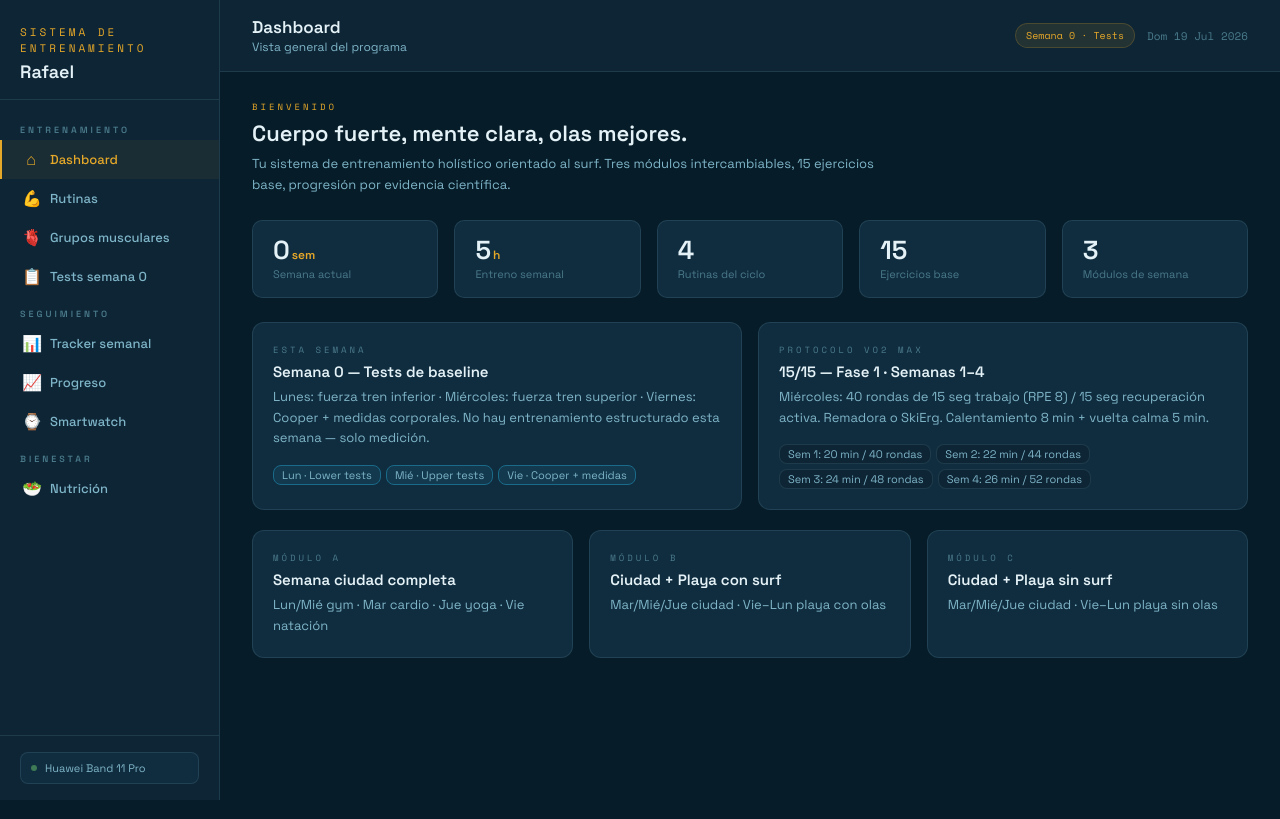
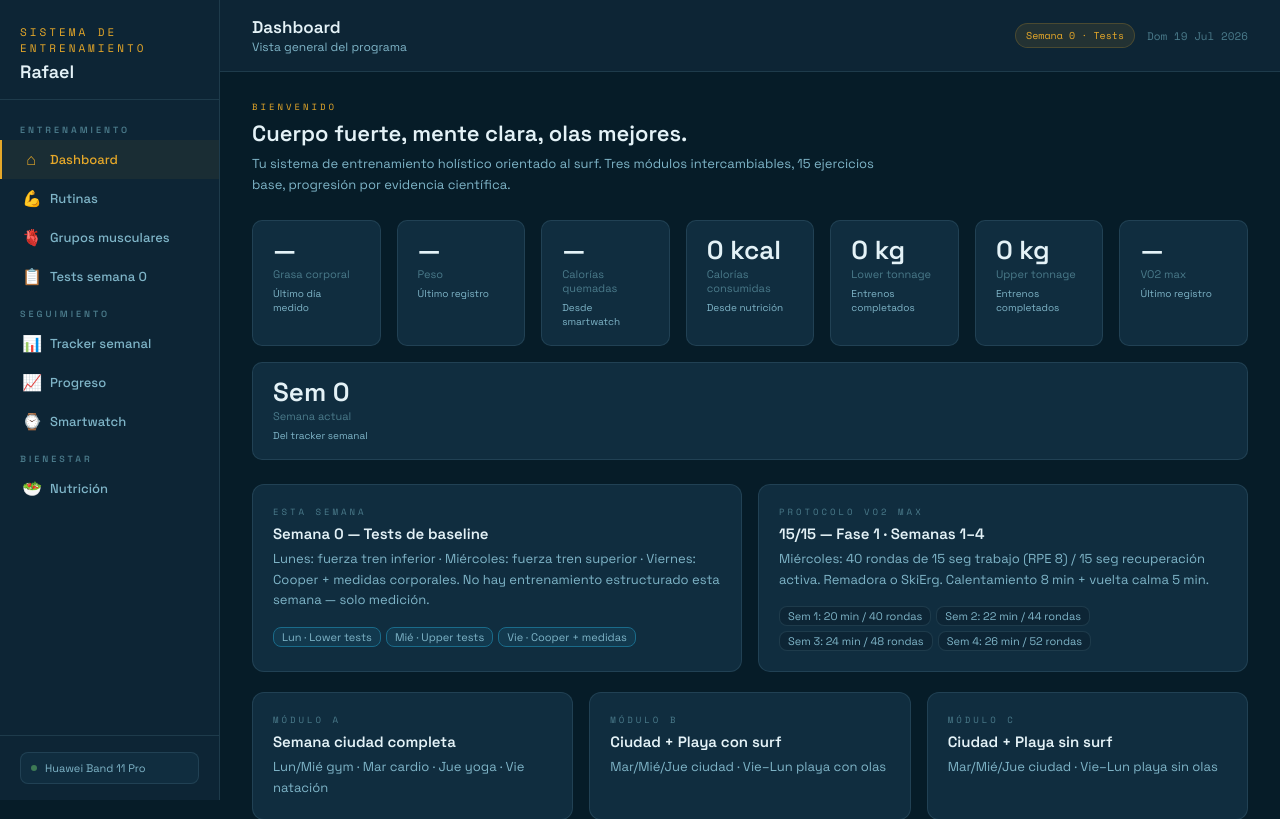
Before and after one commit to RafaelRiesco/training-app, a Flask app: page / in a window 1280 px wide. Shown: the top 819 px of the page. Run offline with Flask 3, Linux system fonts and the light colour scheme.

Commit message:
mejoras en el dashboard principal

```diff
--- a/static/css/dashboard.css
+++ b/static/css/dashboard.css
@@ -154,6 +154,9 @@
 .stat-val { font-size:26px; font-weight:600; color: var(--foam); line-height:1; }
 .stat-unit { font-size:12px; color: var(--sun); margin-left:2px; }
 .stat-label { font-size:11px; color: var(--text3); margin-top:4px; }
+.stat-sublabel {
+  font-size:10px; color: var(--text2); margin-top:6px; line-height:1.4;
+}
 
 /* ─── RUTINAS TABS ─── */
 .rutina-tabs { display:flex; gap:6px; margin-bottom:20px; flex-wrap:wrap; }
--- a/static/js/data/body-fields.js
+++ b/static/js/data/body-fields.js
@@ -6,5 +6,6 @@
   { key:'b-abdomen', label:'Abdomen', unit:'cm' },
   { key:'b-cadera', label:'Cadera', unit:'cm' },
   { key:'b-muslo', label:'Muslo', unit:'cm' },
-  { key:'b-peso', label:'Peso corporal', unit:'kg' }
+  { key:'b-peso', label:'Peso corporal', unit:'kg' },
+  { key:'b-grasa', label:'Grasa corporal', unit:'%' }
 ];
--- a/static/js/data/watch-metrics.js
+++ b/static/js/data/watch-metrics.js
@@ -4,5 +4,6 @@
   { key:'rhr', icon:'❤️', label:'FC en reposo', unit:'bpm', good:'<60', advice: v => v<60?{cls:'good',txt:'FC en reposo óptima'}:v<70?{cls:'warn',txt:'FC en reposo normal — monitorear tendencia'}:{cls:'bad',txt:'FC elevada — puede indicar fatiga o estrés acumulado'} },
   { key:'vo2', icon:'🫁', label:'VO2 max estimado', unit:'ml/kg/min', good:'>40', advice: v => v>48?{cls:'good',txt:'Nivel bueno — en rango de surfista competitivo'}:v>40?{cls:'warn',txt:'Nivel promedio — el 15/15 lo mejorará en 6–8 semanas'}:{cls:'bad',txt:'Por desarrollar — prioridad del programa de VO2 max'} },
   { key:'steps', icon:'👟', label:'Pasos ayer', unit:'pasos', good:'>8000', advice: v => v>10000?{cls:'good',txt:'Actividad diaria excelente'}:v>7000?{cls:'warn',txt:'Actividad diaria aceptable'}:{cls:'bad',txt:'Actividad diaria baja — aumenta el movimiento general'} },
+  { key:'calories-burned', icon:'🔥', label:'Calorías quemadas', unit:'kcal', good:'>2500', advice: v => v>3000?{cls:'good',txt:'Gasto calórico alto — muy alineado con el objetivo de acondicionamiento'}:v>2200?{cls:'warn',txt:'Gasto calórico aceptable — mantén la consistencia'}:{cls:'bad',txt:'Gasto calórico bajo — agrega más movimiento diario'} },
   { key:'sleep', icon:'😴', label:'Horas de sueño', unit:'h', good:'>7.5', advice: v => v>=7.5?{cls:'good',txt:'Sueño suficiente — recuperación óptima'}:v>=6.5?{cls:'warn',txt:'Sueño justo — trata de adelantar 30 min el horario de acostarte'}:{cls:'bad',txt:'Sueño insuficiente — variable más crítica del programa'} }
 ];
--- a/static/js/main.js
+++ b/static/js/main.js
@@ -140,6 +140,93 @@
   testLists.get(dayId)?.toggle(`tb-${dayId}-${idx}`, `tbb-${dayId}-${idx}`);
 }
 
+function formatStatValue(value, { decimals = 0, suffix = '', fallback = '—' } = {}) {
+  if (value === null || value === undefined || value === '' || Number.isNaN(Number(value))) return fallback;
+  return `${Number(value).toLocaleString('es-ES', { maximumFractionDigits: decimals, minimumFractionDigits: decimals })}${suffix}`;
+}
+
+function getCompletedTrainingWeeks() {
+  return Object.keys(localStorage)
+    .filter(k => k.startsWith('tracker-w'))
+    .map(k => k.replace('tracker-w', ''))
+    .filter(k => /^\d+$/.test(k))
+    .sort((a, b) => Number(a) - Number(b));
+}
+
+function getCompletedTrainingCount() {
+  return getCompletedTrainingWeeks().reduce((total, week) => {
+    const saved = storage.get(`tracker-w${week}`) || {};
+    const completed = Object.keys(saved)
+      .filter(k => /^\d+$/.test(k))
+      .filter(k => saved[k] === 'done').length;
+    return total + completed;
+  }, 0);
+}
+
+function getCompletedGymTonnage() {
+  const totals = { lower: 0, upper: 0 };
+  getCompletedTrainingWeeks().forEach(week => {
+    const saved = storage.get(`tracker-w${week}`) || {};
+    Object.keys(saved)
+      .filter(k => /^\d+$/.test(k))
+      .forEach(idx => {
+        if (saved[idx] !== 'done') return;
+        const session = trackerSessions[Number(idx)];
+        if (!session || session.type !== 'gym') return;
+        const label = session.name.toLowerCase().includes('upper') ? 'upper' : 'lower';
+        for (let ei = 0; ei < session.exs.length; ei += 1) {
+          const sets = parseInt(saved[`gym-${idx}`]?.[`s${ei}`], 10) || 0;
+          const reps = parseInt(saved[`gym-${idx}`]?.[`r${ei}`], 10) || 0;
+          const kg = parseFloat(saved[`gym-${idx}`]?.[`k${ei}`]) || 0;
+          totals[label] += sets * reps * kg;
+        }
+      });
+  });
+  return totals;
+}
+
+function getDashboardMetrics() {
+  const bodySaved = storage.get('body-results') || {};
+  const watchSaved = storage.get('watch-data') || {};
+  const nutritionSaved = storage.get('nutrition-today') || [];
+  const caloriesConsumed = nutritionSaved.reduce((sum, meal) => sum + (parseFloat(meal.kcal) || 0), 0);
+
+  return {
+    bodyFat: parseFloat(bodySaved['b-grasa']),
+    weight: parseFloat(bodySaved['b-peso']),
+    caloriesBurned: parseFloat(watchSaved['calories-burned']),
+    caloriesConsumed,
+    vo2: parseFloat(watchSaved.vo2),
+    completedSessions: getCompletedTrainingCount(),
+    tonnage: getCompletedGymTonnage(),
+    currentWeek
+  };
+}
+
+function buildDashboard() {
+  const container = document.getElementById('dashboard-stats');
+  if (!container) return;
+  const metrics = getDashboardMetrics();
+  const cards = [
+    { label:'Grasa corporal', value: formatStatValue(metrics.bodyFat, { decimals: 1, suffix: '%' }), sub:'Último día medido' },
+    { label:'Peso', value: formatStatValue(metrics.weight, { decimals: 1, suffix: ' kg' }), sub:'Último registro' },
+    { label:'Calorías quemadas', value: formatStatValue(metrics.caloriesBurned, { decimals: 0, suffix: ' kcal' }), sub:'Desde smartwatch' },
+    { label:'Calorías consumidas', value: formatStatValue(metrics.caloriesConsumed, { decimals: 0, suffix: ' kcal' }), sub:'Desde nutrición' },
+    { label:'Lower tonnage', value: formatStatValue(metrics.tonnage.lower, { decimals: 0, suffix: ' kg' }), sub:'Entrenos completados' },
+    { label:'Upper tonnage', value: formatStatValue(metrics.tonnage.upper, { decimals: 0, suffix: ' kg' }), sub:'Entrenos completados' },
+    { label:'VO2 max', value: formatStatValue(metrics.vo2, { decimals: 1, suffix: ' ml/kg/min' }), sub:'Último registro' },
+    { label:'Semana actual', value: `Sem ${metrics.currentWeek}`, sub:'Del tracker semanal' }
+  ];
+
+  container.innerHTML = cards.map(card => `
+    <div class="stat-card">
+      <div class="stat-val">${card.value}</div>
+      <div class="stat-label">${card.label}</div>
+      <div class="stat-sublabel">${card.sub}</div>
+    </div>
+  `).join('');
+}
+
 async function buildTracker() {
   const trackerSessions = await trackerSessionsRepo.get();
   const c = document.getElementById('tracker-sessions');
@@ -178,6 +265,7 @@
       </div>`}
     </div>`;
   }).join('');
+  buildDashboard();
 }
 
 function setStatus(i, st) {
@@ -186,6 +274,7 @@
   saved[i] = saved[i] === st ? 'pending' : st;
   storage.set(key, saved);
   buildTracker();
+  buildDashboard();
 }
 
 function saveGym(si, ei, type, val) {
@@ -194,6 +283,7 @@
   if (!saved[`gym-${si}`]) saved[`gym-${si}`] = {};
   saved[`gym-${si}`][`${type}${ei}`] = val;
   storage.set(key, saved);
+  buildDashboard();
 }
 
 function changeWeek(dir) {
@@ -201,6 +291,7 @@
   document.getElementById('week-label').textContent = `Semana ${currentWeek}`;
   document.getElementById('phase-badge').textContent = currentWeek < 1 ? 'Semana 0 · Tests' : `Semana ${currentWeek} · ${currentWeek <= 4 ? 'Fase 1' : currentWeek <= 8 ? 'Fase 2' : 'Fase 3'}`;
   buildTracker();
+  buildDashboard();
 }
 
 async function buildProgress() {
@@ -227,6 +318,7 @@
   `).join('');
 
   buildCharts();
+  buildDashboard();
 }
 
 function saveTestResult(key, val) {
@@ -234,12 +326,14 @@
   saved[key] = parseFloat(val) || null;
   storage.set('test-results', saved);
   buildCharts();
+  buildDashboard();
 }
 
 function saveBodyResult(key, val) {
   const saved = storage.get('body-results') || {};
   saved[key] = parseFloat(val) || null;
   storage.set('body-results', saved);
+  buildDashboard();
 }
 
 function buildCharts() {
@@ -288,6 +382,7 @@
   saved[key] = parseFloat(val) || null;
   storage.set('watch-data', saved);
   buildWatchGrid();
+  buildDashboard();
 }
 
 function updateHrvAdvice(saved) {
@@ -394,6 +489,7 @@
   saved.push({ name, kcal:0, foods:[] });
   storage.set('nutrition-today', saved);
   buildNutritionLog();
+  buildDashboard();
 }
 
 async function buildSupplements() {
@@ -437,8 +533,8 @@
 // eager build-at-startup behavior); `once: false` rebuilds every visit
 // (tracker/progreso/smartwatch/nutricion, since they re-read localStorage).
 class DashboardController extends PageController {
-  constructor() { super({ once: true }); }
-  async render() {} // static markup, nothing to build
+  constructor() { super({ once: false }); }
+  async render() { buildDashboard(); }
 }
 
 class RutinasController extends PageController {
@@ -570,6 +666,7 @@
 // ─── INIT ─────────────────────────────────────
 async function init() {
   updateDate();
+  await pageControllers.dashboard.activate();
   await pageControllers.rutinas.activate();
   await pageControllers.musculos.activate();
   await pageControllers.tests.activate();
--- a/templates/index.html
+++ b/templates/index.html
@@ -79,28 +79,7 @@
       <div class="section-desc">Tu sistema de entrenamiento holístico orientado al surf. Tres módulos intercambiables, 15 ejercicios base, progresión por evidencia científica.</div>
     </div>
 
-    <div class="stats-row">
-      <div class="stat-card">
-        <div class="stat-val">0<span class="stat-unit">sem</span></div>
-        <div class="stat-label">Semana actual</div>
-      </div>
-      <div class="stat-card">
-        <div class="stat-val">5<span class="stat-unit">h</span></div>
-        <div class="stat-label">Entreno semanal</div>
-      </div>
-      <div class="stat-card">
-        <div class="stat-val">4</div>
-        <div class="stat-label">Rutinas del ciclo</div>
-      </div>
-      <div class="stat-card">
-        <div class="stat-val">15</div>
-        <div class="stat-label">Ejercicios base</div>
-      </div>
-      <div class="stat-card">
-        <div class="stat-val">3</div>
-        <div class="stat-label">Módulos de semana</div>
-      </div>
-    </div>
+    <div class="stats-row" id="dashboard-stats"></div>
 
     <div class="grid-2 mbottom">
       <div class="card">
```
